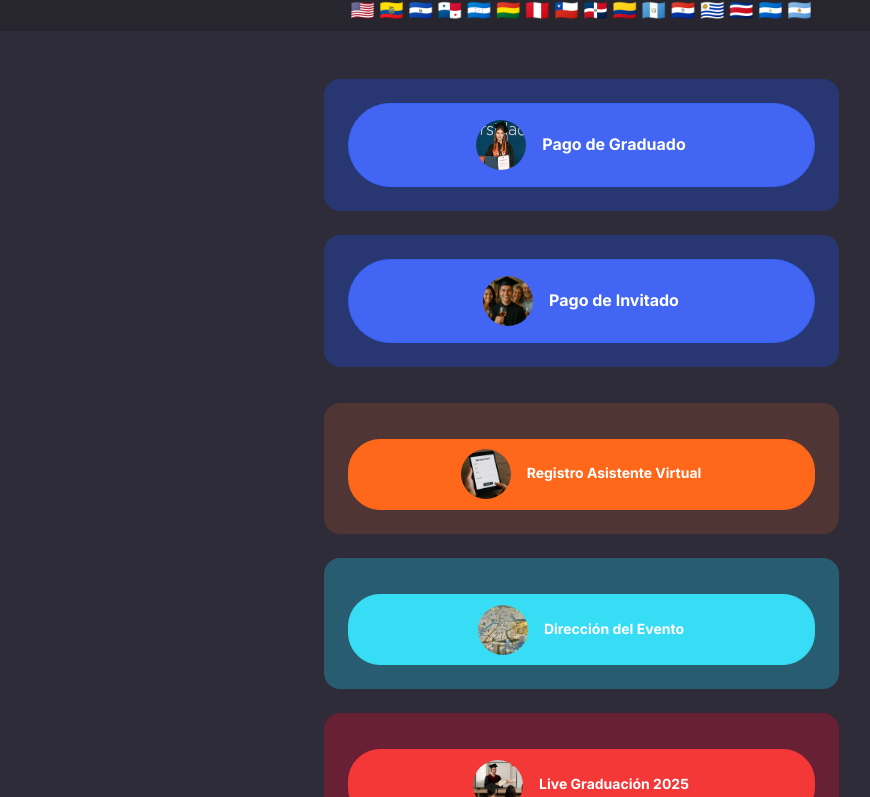
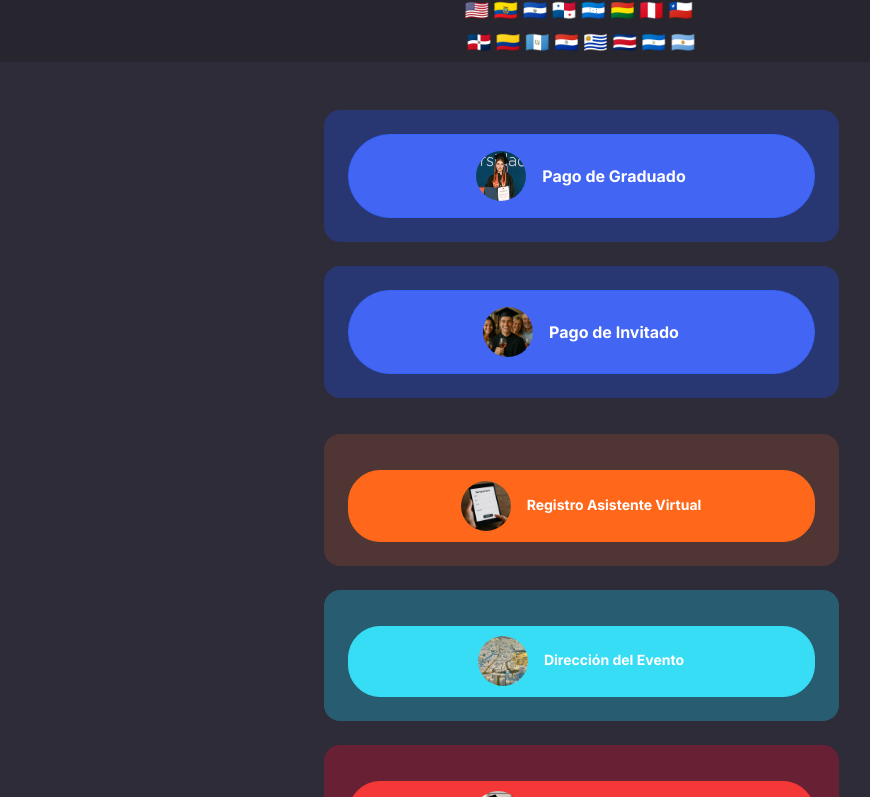
Before and after one commit to Hackerdito/Uk_countries, a plain HTML site: page index.html in a window 1280 px wide. Shown: the part 269-1066 px from the top of the page, without its empty margins (59-929 px from the left). Drawn offline with Linux system fonts and the light colour scheme.

Commit message:
Add files via upload

```diff
--- a/index.html
+++ b/index.html
@@ -29,7 +29,8 @@
                     <div class="text-center">
                         <p class="fw-bold text-success mb-2"><img src="assets/img/UniversodadUK_Logotippo_banner.png" style="width: 10rem;"></p>
                         <h1 class="fw-bold">Graduación 2025</h1>
-                        <h1 class="fw-bold" style="font-size: 19.64px;">🇺🇸 🇪🇨 🇸🇻 🇵🇦 🇭🇳 🇧🇴 🇵🇪 🇨🇱 🇩🇴 🇨🇴 🇬🇹 🇵🇾 🇺🇾 🇨🇷 🇳🇮 🇦🇷</h1>
+                        <h1 class="fw-bold" style="font-size: 19.64px;">🇺🇸 🇪🇨 🇸🇻 🇵🇦 🇭🇳 🇧🇴 🇵🇪 🇨🇱&nbsp;</h1>
+                        <h1 class="fw-bold" style="font-size: 19.64px;">🇩🇴 🇨🇴 🇬🇹 🇵🇾 🇺🇾 🇨🇷 🇳🇮 🇦🇷</h1>
                     </div>
                 </div>
             </div>
@@ -186,7 +187,7 @@
         </p>
 
         <!-- Botón único de país -->
-        <a href="#" class="btn btn-hover-dark rounded-pill w-100 py-3" target="_blank">
+        <a href="https://wa.me/15512927900?text=Pago%20Invitados%20para%20graduación%20Uk" class="btn btn-hover-dark rounded-pill w-100 py-3" target="_blank">
           WhatsApp Aquí
         </a>
 
```
